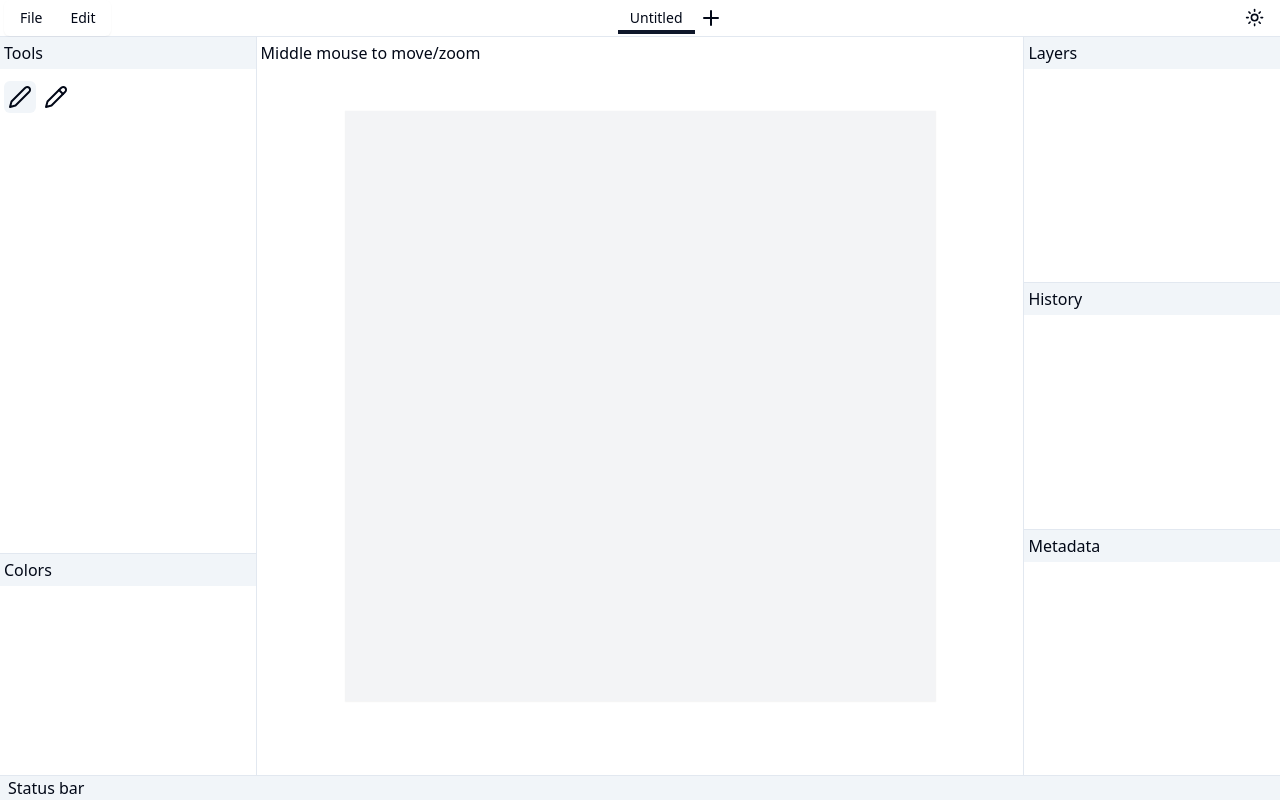
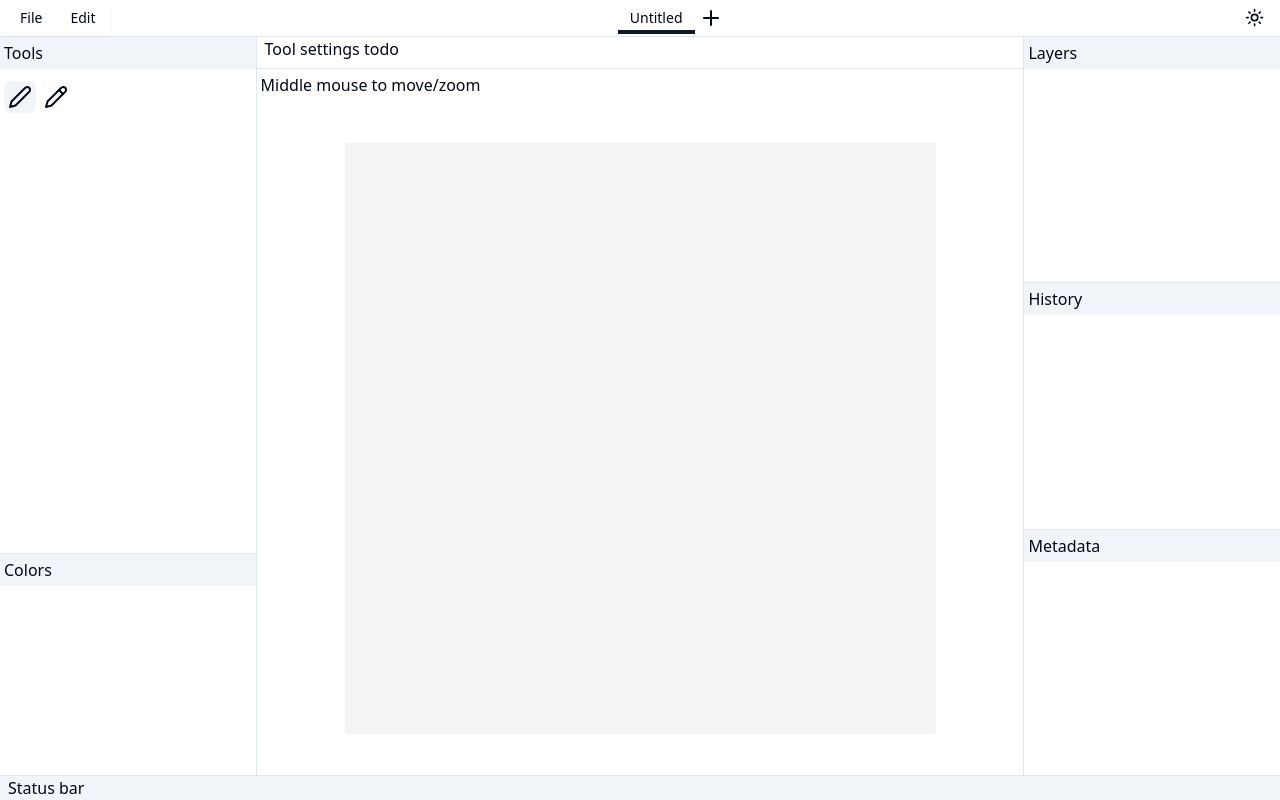
Before and after one commit to mateuszmigas/painting-droid, a React (Vite) app in the folder apps/web/: page / in a window 1280 px wide. Built offline with nearby package versions, Linux system fonts and the light colour scheme.

Commit message:
Add tool settings header to AppContent component and update tailwind.config.js

```diff
--- a/apps/web/src/components/appContent.tsx
+++ b/apps/web/src/components/appContent.tsx
@@ -50,7 +50,10 @@ export const AppContent = () => {
       </ResizablePanel>
       <ResizableHandle />
       <ResizablePanel>
-        <CanvasViewport />
+        <>
+          <div className="h-panel-header border-b px-2">Tool settings todo</div>
+          <CanvasViewport />
+        </>
       </ResizablePanel>
       <ResizableHandle />
       <ResizablePanel defaultSize={20}>
--- a/apps/web/tailwind.config.js
+++ b/apps/web/tailwind.config.js
@@ -26,6 +26,9 @@ module.exports = {
       },
     },
     extend: {
+      height: {
+        'panel-header': '32px'
+      },
       gap: space,
       margin: space,
       padding: space,
```
